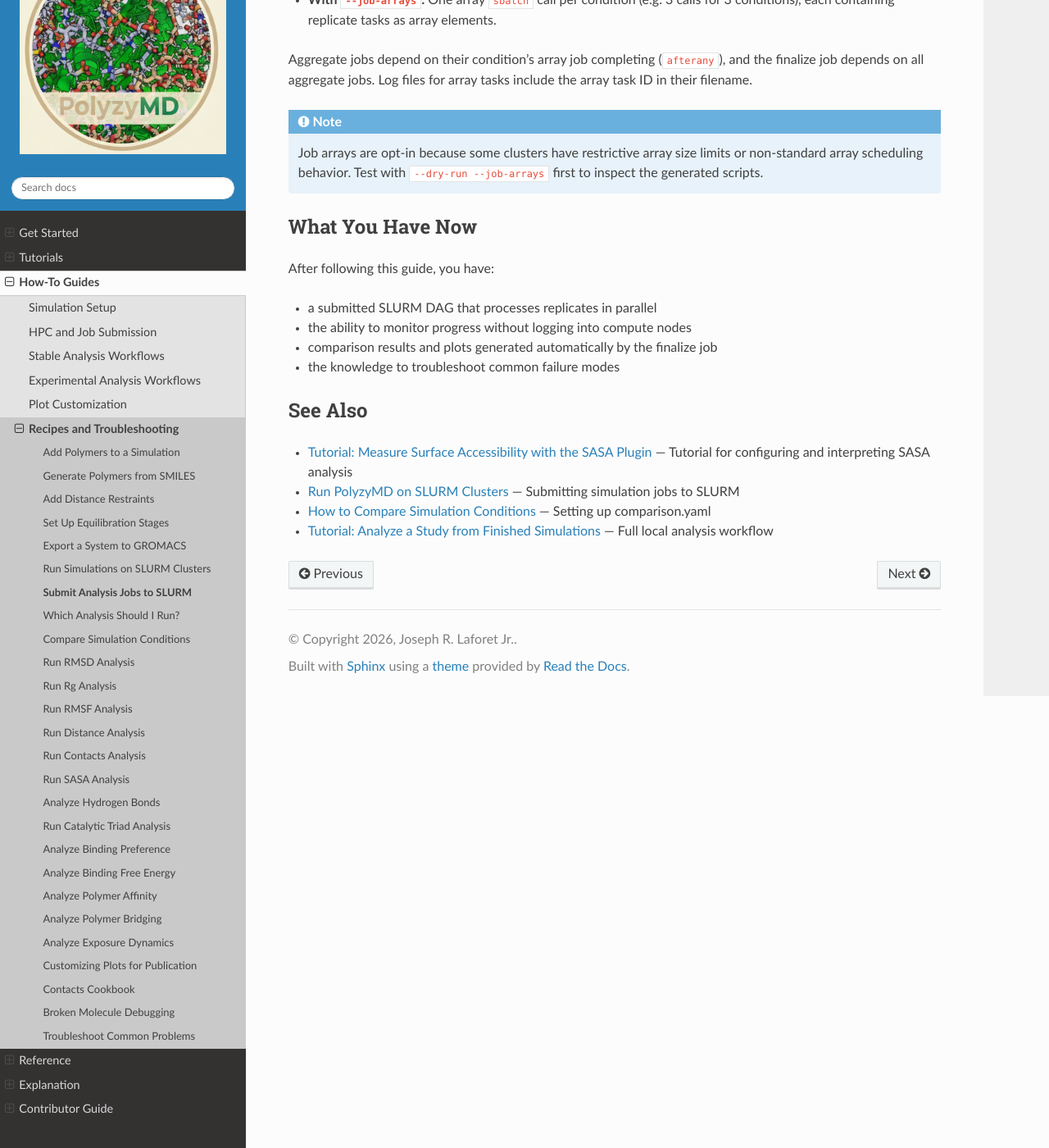
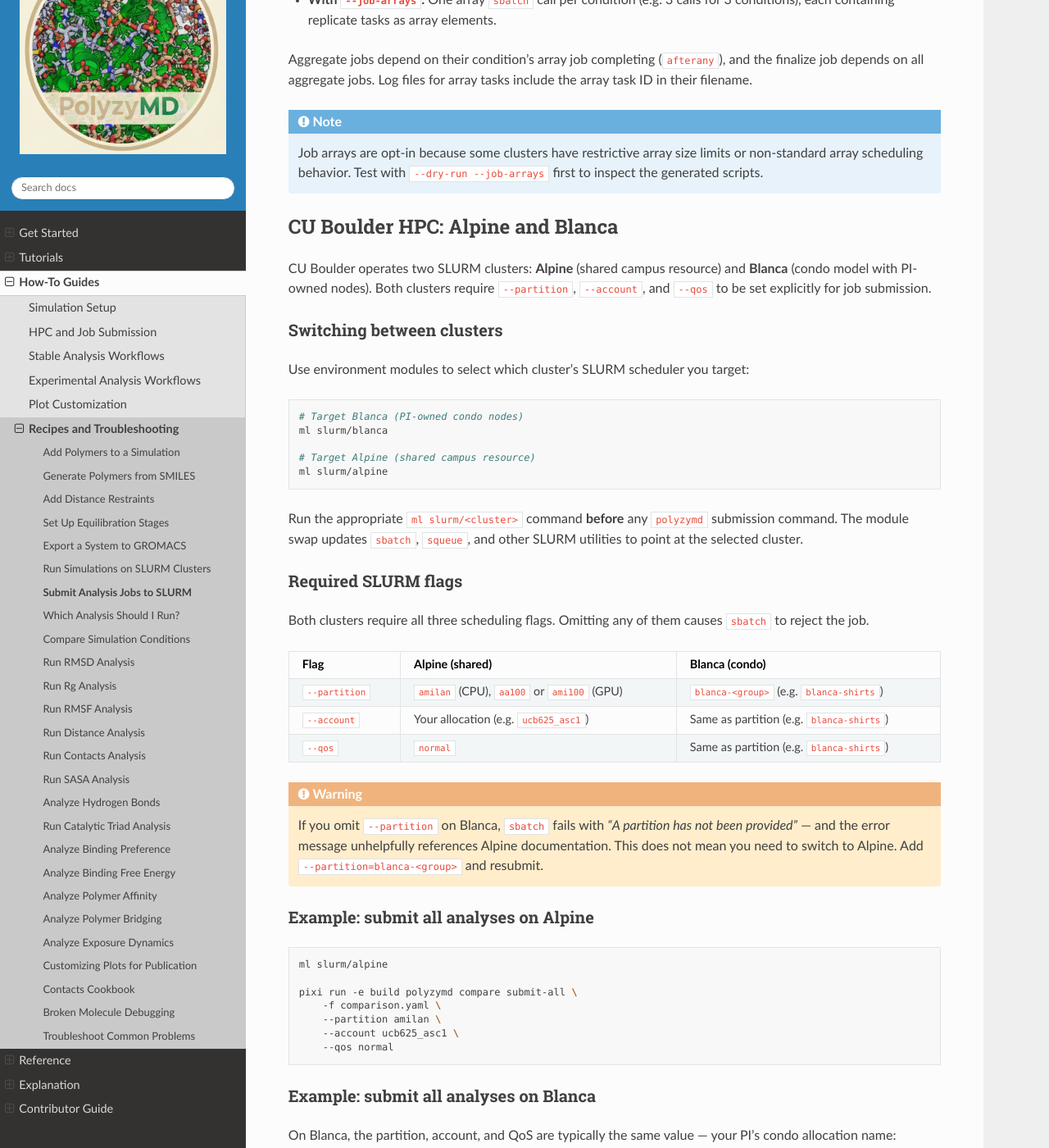
Before and after one commit to joelaforet/polyzymd, a Sphinx documentation site: the page built from docs/source/how_to/hpc_execution.md, in a window 1280 px wide and 1400 px high, scrolled down 11178 px. Shown: the whole window at 82% size. Built offline with Sphinx 7.4.7 and the Read the Docs theme 3.1.0, drawn with Linux system fonts in a browser that asks for light colours; some of the changed text lies outside the part shown.

Commit message:
docs: add CU Boulder HPC cluster configuration for Alpine and Blanca

````diff
--- a/docs/source/how_to/hpc_execution.md
+++ b/docs/source/how_to/hpc_execution.md
@@ -549,6 +549,98 @@
 --job-arrays` first to inspect the generated scripts.
 :::
 
+## CU Boulder HPC: Alpine and Blanca
+
+CU Boulder operates two SLURM clusters: **Alpine** (shared campus resource) and
+**Blanca** (condo model with PI-owned nodes). Both clusters require
+`--partition`, `--account`, and `--qos` to be set explicitly for job
+submission.
+
+### Switching between clusters
+
+Use environment modules to select which cluster's SLURM scheduler you target:
+
+```bash
+# Target Blanca (PI-owned condo nodes)
+ml slurm/blanca
+
+# Target Alpine (shared campus resource)
+ml slurm/alpine
+```
+
+Run the appropriate `ml slurm/<cluster>` command **before** any `polyzymd`
+submission command. The module swap updates `sbatch`, `squeue`, and other
+SLURM utilities to point at the selected cluster.
+
+### Required SLURM flags
+
+Both clusters require all three scheduling flags. Omitting any of them causes
+`sbatch` to reject the job.
+
+| Flag | Alpine (shared) | Blanca (condo) |
+|------|-----------------|----------------|
+| `--partition` | `amilan` (CPU), `aa100` or `ami100` (GPU) | `blanca-<group>` (e.g. `blanca-shirts`) |
+| `--account` | Your allocation (e.g. `ucb625_asc1`) | Same as partition (e.g. `blanca-shirts`) |
+| `--qos` | `normal` | Same as partition (e.g. `blanca-shirts`) |
+
+:::{warning}
+If you omit `--partition` on Blanca, `sbatch` fails with
+*"A partition has not been provided"* — and the error message unhelpfully
+references Alpine documentation. This does not mean you need to switch to
+Alpine. Add `--partition=blanca-<group>` and resubmit.
+:::
+
+### Example: submit all analyses on Alpine
+
+```bash
+ml slurm/alpine
+
+pixi run -e build polyzymd compare submit-all \
+    -f comparison.yaml \
+    --partition amilan \
+    --account ucb625_asc1 \
+    --qos normal
+```
+
+### Example: submit all analyses on Blanca
+
+On Blanca, the partition, account, and QoS are typically the same value —
+your PI's condo allocation name:
+
+```bash
+ml slurm/blanca
+
+pixi run -e build polyzymd compare submit-all \
+    -f comparison.yaml \
+    --partition blanca-shirts \
+    --account blanca-shirts \
+    --qos blanca-shirts
+```
+
+### Example: submit a single analysis on Blanca
+
+The same flags work with `compare submit` for individual plugins:
+
+```bash
+pixi run -e build polyzymd compare submit sasa \
+    -f comparison.yaml \
+    --partition blanca-shirts \
+    --account blanca-shirts \
+    --qos blanca-shirts \
+    --mem 8G \
+    --time 02:00:00
+```
+
+:::{tip}
+If you are unsure which accounts and partitions you have access to, run:
+
+```bash
+sacctmgr show association user=$USER format=account,partition,qos
+```
+
+This lists every account/partition/QoS combination available to your user.
+:::
+
 ## What You Have Now
 
 After following this guide, you have:
````
Also changed, not shown: docs/source/how_to/hpc_slurm.md (+36 -0 lines).
